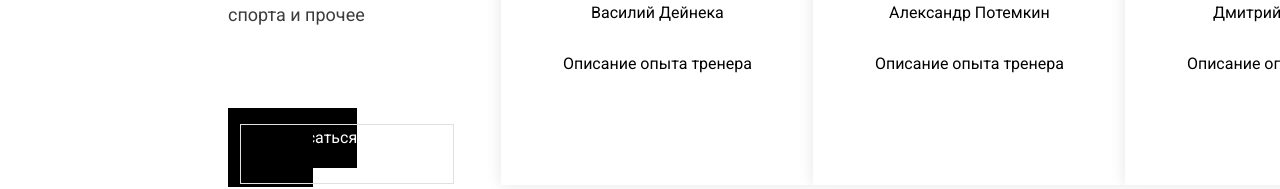
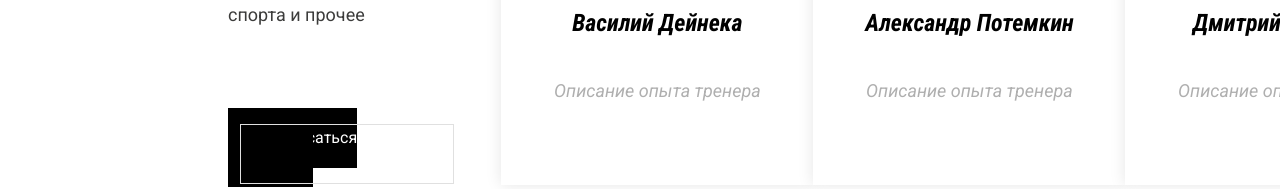
Before and after one commit to maksim-chernyshev/S-I-Fitness, a plain HTML site: page index.html in a window 1280 px wide. Shown: the part 237-426 px from the top of the page. Drawn offline with Linux system fonts and the light colour scheme; files whose address does not match are found by name.

Commit message:
changed name and xp styles

```diff
--- a/style.css
+++ b/style.css
@@ -95,8 +95,6 @@ body {
     width: 312px;
     height: 406px;
 
-
-
     background: #FFFFFF;
     box-shadow: 0px 0px 15px rgba(0, 0, 0, 0.1);
 }
@@ -106,9 +104,21 @@ body {
 }
 
 .teachers-name {
+    font-family: Roboto Condensed;
+    font-style: italic;
+    font-weight: bold;
+    font-size: 24px;
+    line-height: 25px;
 
+    color: #000000;
 }
 
 .teachers-xp {
+    font-family: Roboto;
+    font-style: italic;
+    font-weight: normal;
+    font-size: 18px;
+    line-height: 25px;
 
+    color: #AFAFAF;
 }
```
